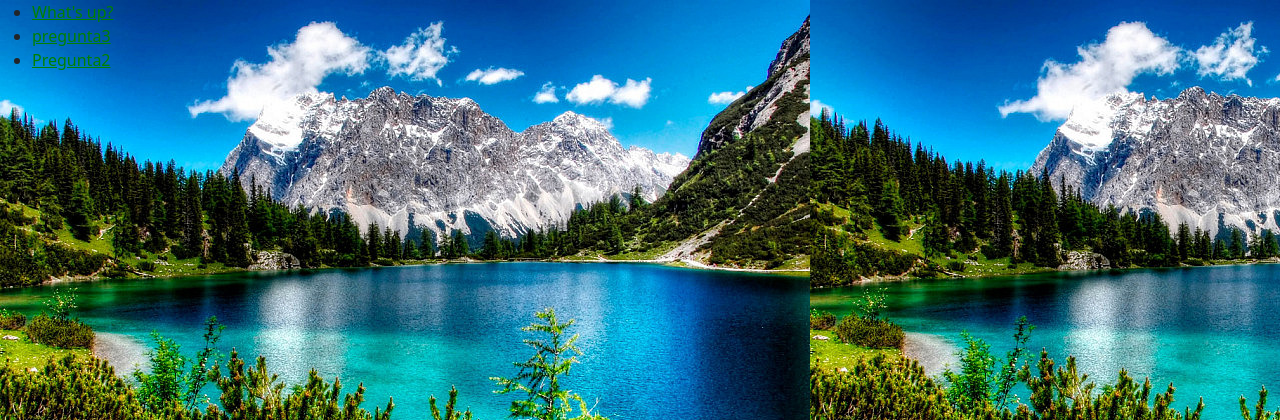
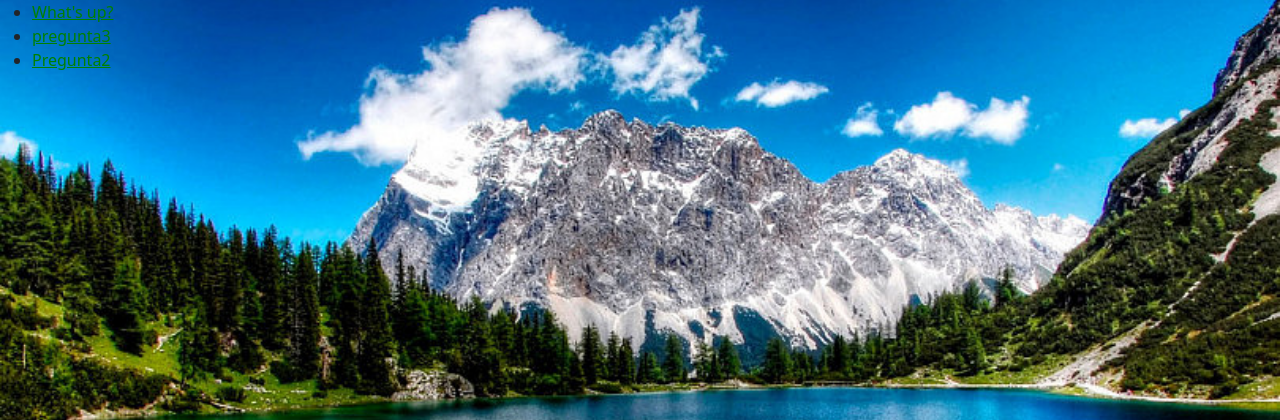
Before and after one commit to KarimSoto/POLLS, a Django app: page /polls/ in a window 1280 px wide. Shown: the top 420 px of the page. Run offline with Django 4.2, Linux system fonts and the light colour scheme; data comes from the database, SQL or seed files in the repository.

Commit message:
Modifique la linea 7 y 8 del styles.css

```diff
--- a/mysite/polls/static/polls/styles.css
+++ b/mysite/polls/static/polls/styles.css
@@ -2,6 +2,8 @@ li a {
     color: green;
 }
 
+
 body {
-    background:  white url("images/Paisaje.jpg") fixed;
+        background: url("images/Paisaje.jpg") no-repeat center center fixed;
+        background-size: cover;
 }
```
